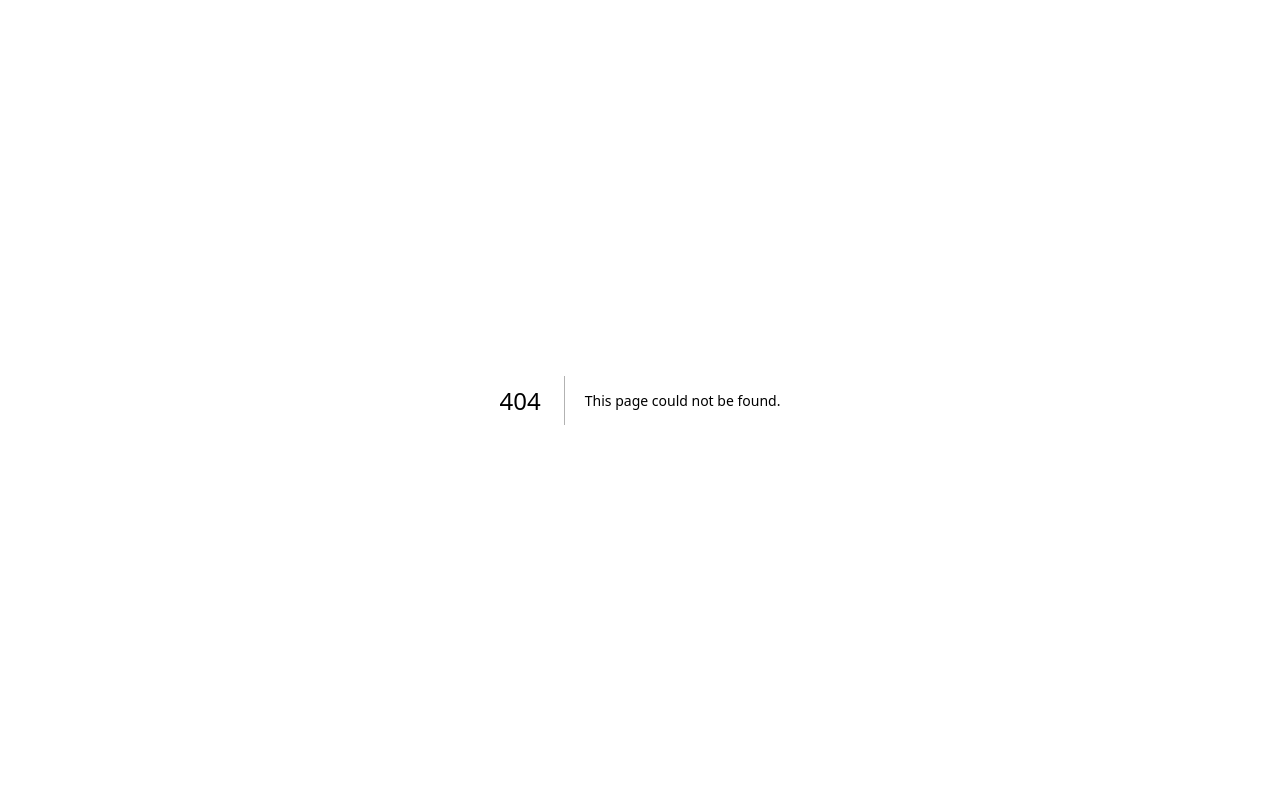
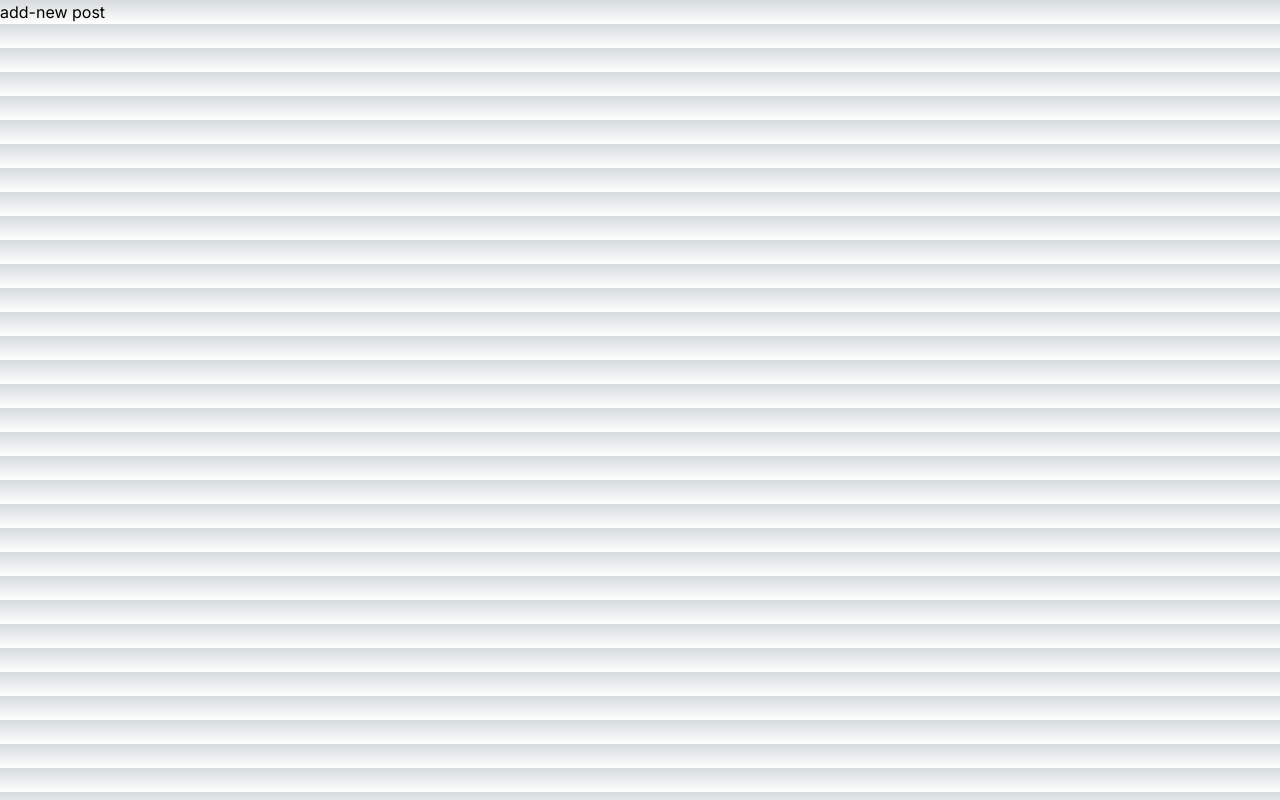
Before and after one commit to ajf1016/Promptopia, a Next.js app: page /post/newpost in a window 1280 px wide. Before the commit this address had no page. Built offline with nearby package versions, Linux system fonts and the light colour scheme.

Commit message:
nested routing

```diff
--- a/app/user/page.js
+++ b/app/post/newpost/page.js
@@ -2,7 +2,7 @@ import React from 'react'
 
 const page = () => {
   return (
-    <div>user page</div>
+    <div>add-new post</div>
   )
 }
 
--- /dev/null
+++ b/app/post/page.js
@@ -0,0 +1,9 @@
+import React from 'react'
+
+const page = () => {
+  return (
+    <div>post</div>
+  )
+}
+
+export default page
```
